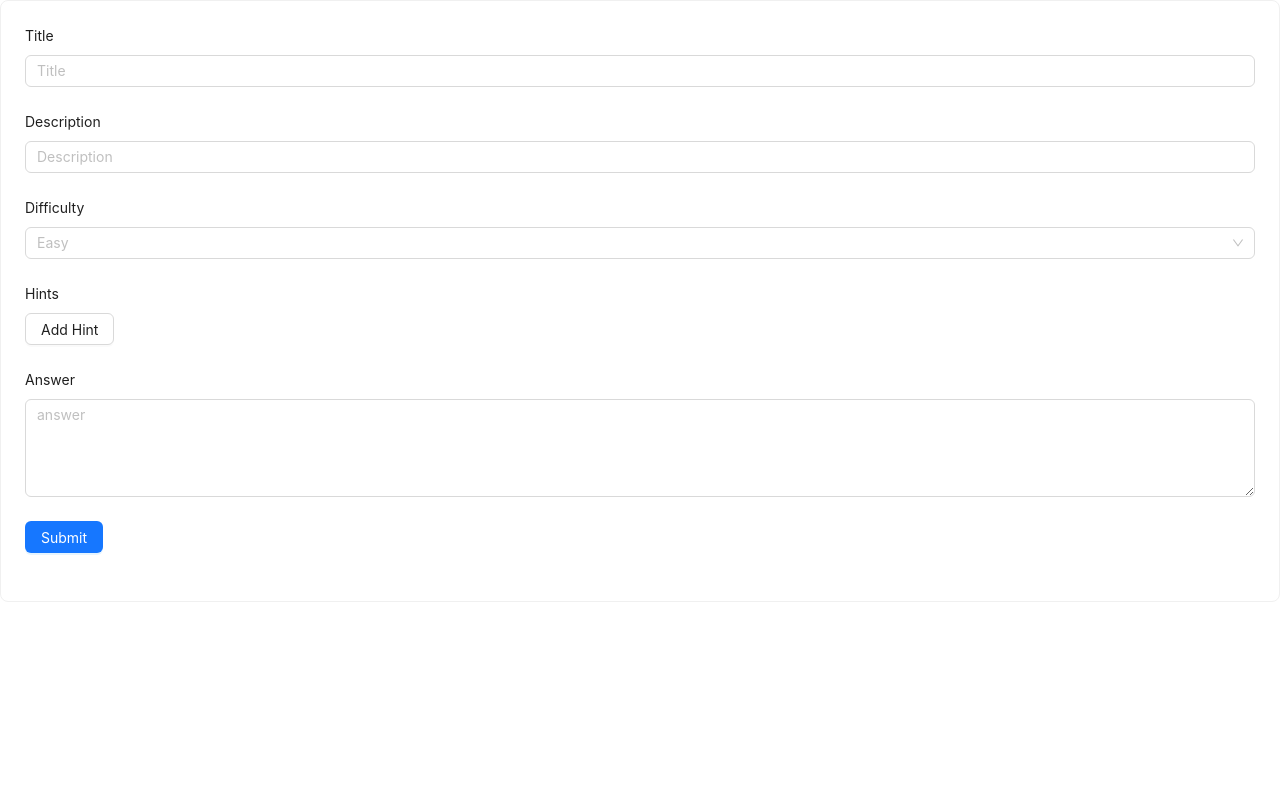
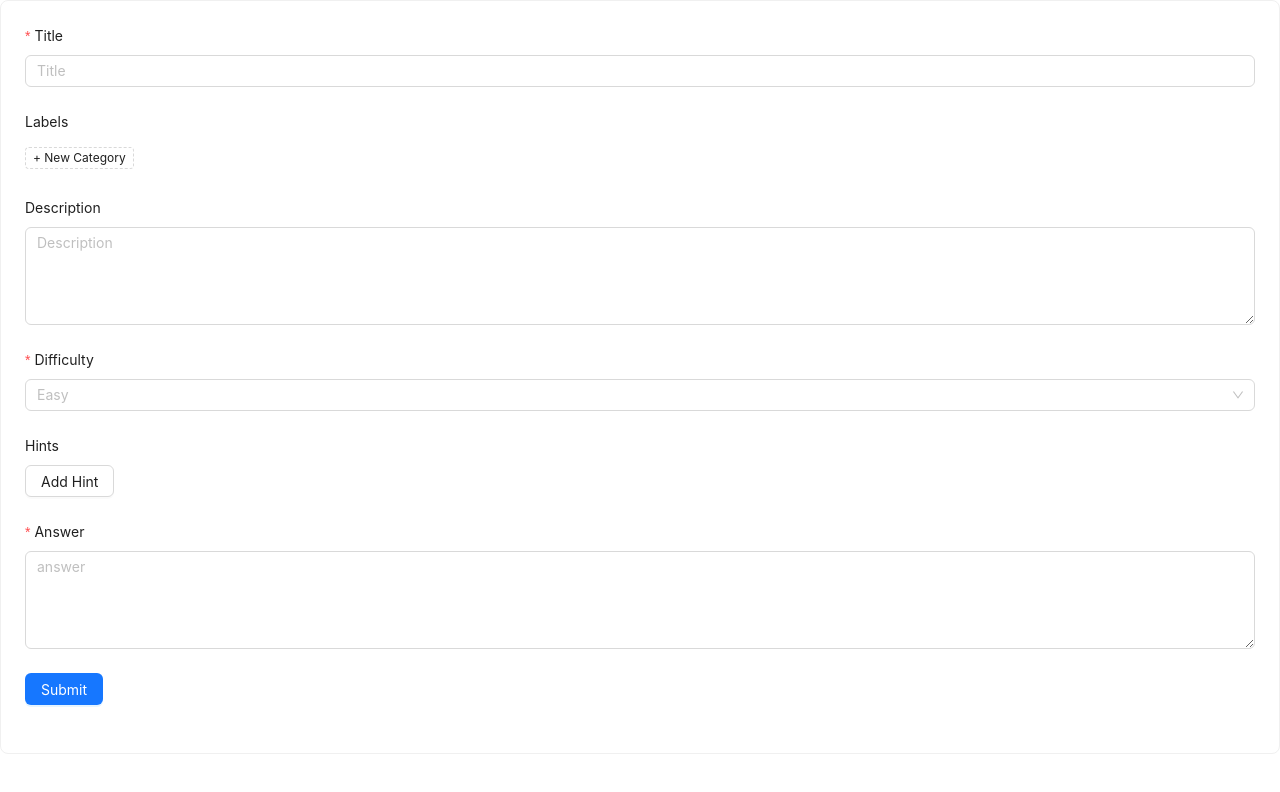
Before and after one commit to Brandontzhang/ReviewWidget, a React (Create React App) app in the folder frontend/: page / in a window 1280 px wide. Shown: the top 792 px of the page. Built offline with nearby package versions, Linux system fonts and the light colour scheme.

Commit message:
Added model changes for categories

```diff
--- a/frontend/src/app/components/AddQuestion.tsx
+++ b/frontend/src/app/components/AddQuestion.tsx
@@ -1,10 +1,10 @@
 import { Form, Input, Card, Button, Select } from "antd";
 import { DefaultOptionType } from "antd/es/select";
-import { useEffect, useState } from "react";
+import { useState } from "react";
 import InputList from "./InputList";
 import LeetcodeProblemController from "../controllers/LeetcodeProblemController";
-import useLeetcodeProblems from "../hooks/useLeetcodeProblems";
 import LeetcodeProblem from "../models/LeetcodeProblem";
+import ComponenentTags from "./ComponentTags";
 
 interface Hint {
     key : number,
@@ -17,9 +17,10 @@ let AddQuestion = (props : any) => {
     let [title, setTitle] = useState("");
     let [description, setDescription] = useState("");
     let [date, setDate] = useState(Date.now());
-    let [priority, setPriority] = useState(0);
+    let [priority, setPriority] = useState(-1);
     let [answer, setAnswer] = useState("");
     let [hints, setHints] = useState<Hint[]>([]);
+    let [categories, setCategories] = useState<string[]>([]);
 
     let priorityOptions : DefaultOptionType[] = [
         {
@@ -39,19 +40,19 @@ let AddQuestion = (props : any) => {
         }
     ];
 
+    let submit = () => {
+        console.log("hi");
+        form.validateFields();
 
-    // TODO : Remove useState for form inputs that only need to be checked on submission and use useRef instead
-    let submit = () => {
         setDate(Date.now());
-
         let newProblem : LeetcodeProblem = {
             title: title,
             description: description,
-            priority: priority,
+            userDefinedPriority: priority,
             hints: hints.map(hint => hint.value),
             answer: answer,
             date: new Date(date),
-            category : 'category'
+            categories : categories
         }
 
         LeetcodeProblemController.addQuestion(newProblem);
@@ -59,20 +60,36 @@ let AddQuestion = (props : any) => {
 
     return (
         <Card>
-            <Form form={form} layout="vertical">
-                <Form.Item label="Title">
-                    <Input placeholder="Title" value={title} onChange={e => setTitle(e.target.value)} />
+            <Form form={form} name='qForm' layout="vertical" onFinish={submit}>
+                <Form.Item label="Title" name="title" rules={[{required : true, message: "Please enter a title"}]}>
+                    <Input
+                        placeholder="Title"
+                        value={title}
+                        onChange={e => setTitle(e.target.value)}
+                    />
                 </Form.Item>
-                <Form.Item label="Description">
-                    <Input placeholder="Description" value={description} onChange={e => setDescription(e.target.value)} />
+                <Form.Item label="Labels" name="categories">
+                    <ComponenentTags setTags={setCategories}></ComponenentTags>
                 </Form.Item>
-                <Form.Item label="Difficulty">
-                    <Select options={priorityOptions} placeholder={'Easy'} onChange={e => setPriority(e)} />
+                <Form.Item label="Description" name="description">
+                    <Input.TextArea
+                        placeholder="Description"
+                        rows={4}
+                        value={description}
+                        onChange={e => setDescription(e.target.value)}
+                    />
                 </Form.Item>
-                <Form.Item label="Hints">
+                <Form.Item label="Difficulty" name="priority" rules={[{required : true, message: "Please select a difficulty"}]}>
+                    <Select
+                        options={priorityOptions}
+                        placeholder={'Easy'}
+                        onChange={e => setPriority(e)}
+                    />
+                </Form.Item>
+                <Form.Item label="Hints" name="hints">
                     <InputList items={hints} setItems={setHints} />
                 </Form.Item>
-                <Form.Item label="Answer">
+                <Form.Item label="Answer" name="answer" rules={[{required : true, message: "Please enter an answer"}]}>
                     <Input.TextArea
                         placeholder="answer"
                         rows={4}
@@ -81,7 +98,9 @@ let AddQuestion = (props : any) => {
                     />
                 </Form.Item>
                 <Form.Item>
-                    <Button type="primary" onClick={submit}>Submit</Button>
+                    <Button type="primary" htmlType="submit">
+                        Submit
+                    </Button>
                 </Form.Item>
             </Form>
         </Card>
--- a/frontend/src/app/components/InputList.tsx
+++ b/frontend/src/app/components/InputList.tsx
@@ -1,5 +1,5 @@
-import { Button, Form, Input, InputRef } from "antd";
-import React, { KeyboardEvent, MutableRefObject, useEffect, useRef } from "react";
+import { Button, Input, InputRef } from "antd";
+import React, { KeyboardEvent, useEffect, useRef } from "react";
 
 
 interface ListItem {
--- a/frontend/src/app/models/Item.tsx
+++ b/frontend/src/app/models/Item.tsx
@@ -1,5 +1,5 @@
 export default interface Item {
-    priority : number;
+    userDefinedPriority : number;
 
     title : string;
 
--- a/frontend/src/app/models/LeetcodeProblem.tsx
+++ b/frontend/src/app/models/LeetcodeProblem.tsx
@@ -1,7 +1,7 @@
 import Item from "./Item";
 
 export default interface LeetcodeProblem extends Item {
-    category : string;
+    categories : string[];
 
     hints : string[];
 
```
Also changed, not shown: 1 other file (tests, documents, lock files or other folders).
